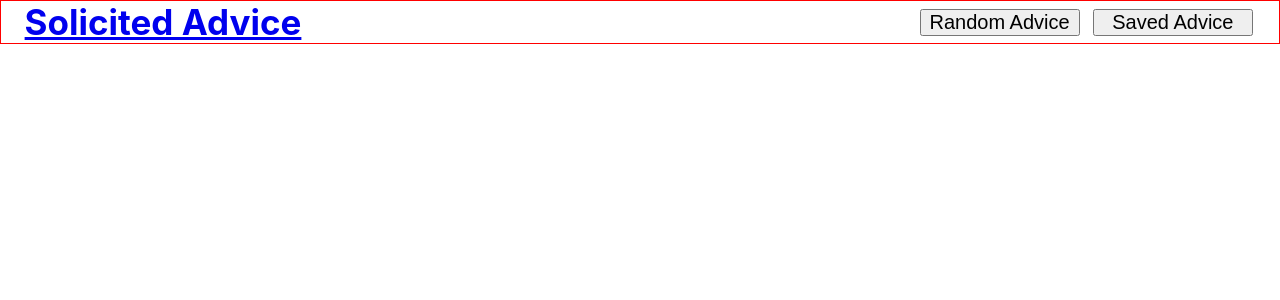
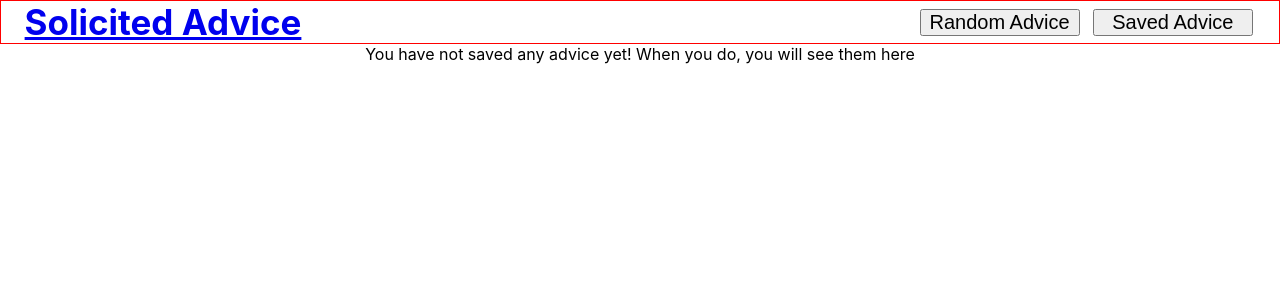
Before and after one commit to LeahWinters/Lay-It-On-Me, a React (Create React App) app: page /saved_advice in a window 1280 px wide. Shown: the top 300 px of the page. Built offline with nearby package versions, Linux system fonts and the light colour scheme.

Commit message:
Add error handling to the saved advice page

```diff
--- a/src/SavedAdviceContainer/SavedAdviceContainer.js
+++ b/src/SavedAdviceContainer/SavedAdviceContainer.js
@@ -16,11 +16,21 @@ const SavedAdviceContainer = ({ deleteSavedAdvice, savedAdvice }) => {
     );
   });
 
-  return (
-    <section className="saved-advice-container">
-      {arrayToDisplay}
-    </section>
-  );
+  if (savedAdvice.length === 0) {
+    return (
+      <section className="saved-advice-container">
+        <p>You have not saved any advice yet! When you do, you will see them here</p>
+      </section>
+    )
+  } else {
+    return (
+      <section className="saved-advice-container">
+        {arrayToDisplay}
+      </section>
+    );
+  }
+
+
 };
 
 export default SavedAdviceContainer;
--- a/src/SearchForm/SearchForm.js
+++ b/src/SearchForm/SearchForm.js
@@ -1,5 +1,4 @@
 import React, { Component } from "react";
-import { Link } from "react-router-dom";
 import "./SearchForm.css";
 import { Redirect } from "react-router-dom";
 
@@ -29,7 +28,6 @@ class SearchForm extends Component {
       return <Redirect to="/results" />;
     }
 
-
     return (
       <div className="SearchForm">
         <form className="search-form">
```
